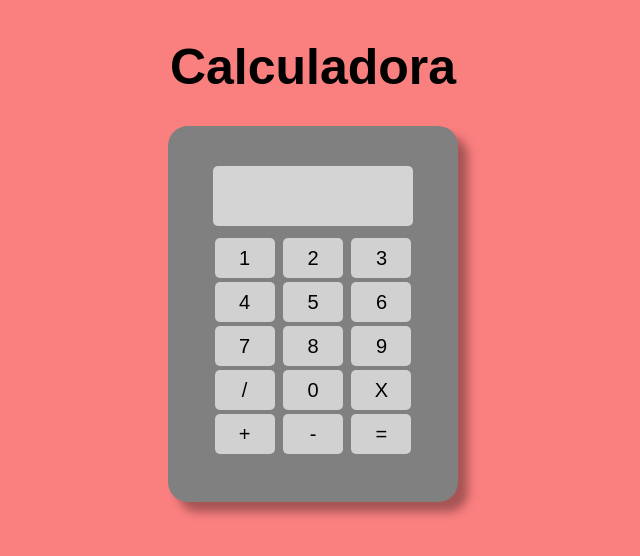
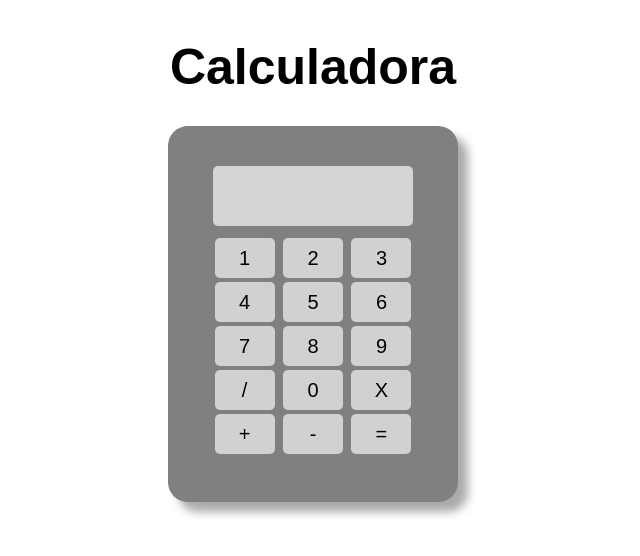
Before and after one commit to gustamba/calculadoraJS, a plain HTML site: page index.html in a window 1280 px wide. Shown: the whole page, without its empty margins (327-967 px from the left). Drawn offline with Linux system fonts and the light colour scheme.

Commit message:
Change background color to white

```diff
--- a/style.css
+++ b/style.css
@@ -1,7 +1,7 @@
 body {
     font-family: Arial, Helvetica, sans-serif;
     text-align: center;
-    background-color: rgb(250, 127, 127);
+    background-color: rgb(255, 255, 255);
 }
 
 header {
```
